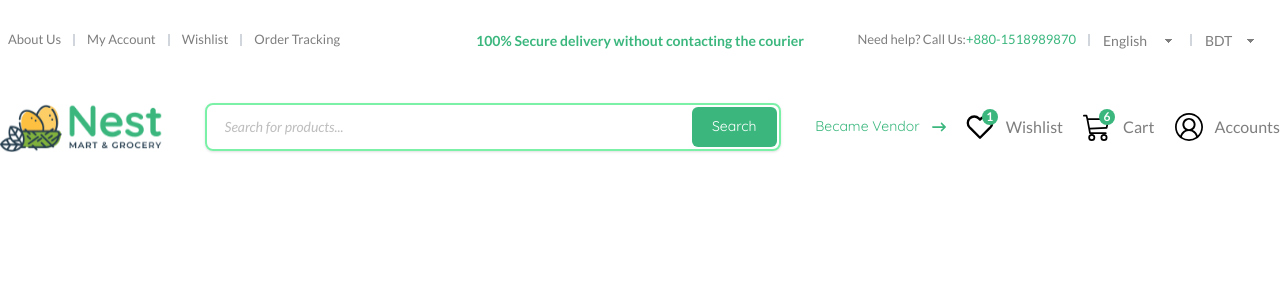
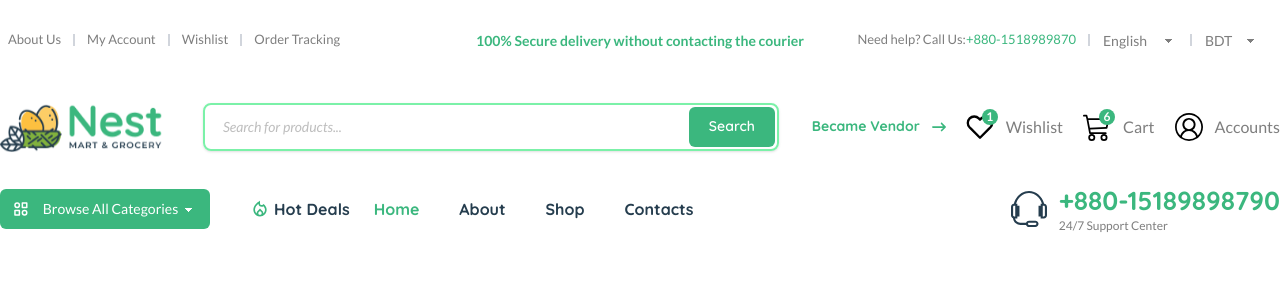
Before and after one commit to Nahid-Hasan-Utsob/Nest-Market-Grocery, a React (Vite) app: page / in a window 1280 px wide. Shown: the top 300 px of the page. Built offline with nearby package versions, Linux system fonts and the light colour scheme.

Commit message:
home navbar comple

```diff
--- /dev/null
+++ b/src/Components/Categories_Nav.jsx
@@ -0,0 +1,72 @@
+import React from "react";
+import { TbCategory2 } from "react-icons/tb";
+import { TfiHeadphoneAlt } from "react-icons/tfi";
+
+import { MdOutlineLocalFireDepartment } from "react-icons/md";
+import { NavLink } from "react-router-dom";
+
+export default function Categories_Nav() {
+  return (
+    <section>
+      <div className="flex justify-between items-center">
+        <div className="flex items-center">
+          <div className="category-class w-[250px]">
+            <li className="flex items-center text-white text-[13px]  ">
+              <div className="primary-bg-color rounded-md flex items-center pl-3 text-xl">
+                <TbCategory2></TbCategory2>
+                <select defaultValue="" className="select select-ghost ">
+                  <option className="" selected>
+                    Browse All Categories
+                  </option>
+                  <option className="">Bangla</option>
+                  <option className="">Bangla</option>
+                </select>
+              </div>
+            </li>
+          </div>
+          <div className="menu-text-color  gap-2 flex ">
+            <button className="flex items-center gap-1  quicksand-regular font-extrabold">
+              <MdOutlineLocalFireDepartment className="text-xl primary-text-color "></MdOutlineLocalFireDepartment>
+              Hot Deals
+            </button>
+
+            <NavLink
+              className={"text-base quicksand-regular  font-bold px-4 bg-red"}
+              to={"/"}
+            >
+              Home
+            </NavLink>
+
+            <NavLink
+              className={"text-base quicksand-regular  font-bold px-4 bg-red"}
+              to={"/about_us"}
+            >
+              About
+            </NavLink>
+            <NavLink
+              className={"text-base quicksand-regular  font-bold px-4 bg-red"}
+              to={"/Shops"}
+            >
+              Shop
+            </NavLink>
+            <NavLink
+              className={"text-base quicksand-regular  font-bold px-4 bg-red"}
+              to={"/contacts"}
+            >
+              Contacts
+            </NavLink>
+          </div>
+        </div>
+        <div className="flex gap-3 items-center">
+          <div>
+            <TfiHeadphoneAlt className="text-4xl menu-text-color"></TfiHeadphoneAlt>
+          </div>
+          <div className="leading-tight">
+            <p className="text-[26px] font-bold primary-text-color quicksand-regular">+880-15189898790</p>
+            <p className="text-[12px] lato-regular secondary-text-color">24/7 Support Center</p>
+          </div>
+        </div>
+      </div>
+    </section>
+  );
+}
--- a/src/Home_Pages/Navbar/Logo.jsx
+++ b/src/Home_Pages/Home-Header/Navbar/Logo.jsx
@@ -1,5 +1,5 @@
 import React from 'react'
-import logo from '../../assets/Icon-Images/Nest.svg'
+import logo from '../../../assets/Icon-Images/Nest.svg'
 
 export default function Logo() {
   return (
--- a/src/Home_Pages/Home.jsx
+++ b/src/Home_Pages/Home.jsx
@@ -1,19 +1,22 @@
-import React from 'react'
-import Home_header from './Home-Header/Home_hearder'
-import NavBar from './Navbar/NavBar'
-import Sesrch_Fileds from './Navbar/Sesrch_Fileds'
-import Logo from './Navbar/Logo'
-
+import React from "react";
+import Home_header from "./Home-Header/Home_hearder";
+import NavBar from "./Home-Header/Navbar/NavBar";
+import Sesrch_Fileds from "./Home-Header/Navbar/Sesrch_Fileds";
+import Logo from "./Home-Header/Navbar/Logo";
+import Categories_Nav from "../Components/Categories_Nav";
 
 export default function Home() {
   return (
     <div>
-          <Home_header></Home_header>
-          <div className='flex items-center justify-between mt-8'>
-            <Logo></Logo>
-            <Sesrch_Fileds></Sesrch_Fileds>
-            <NavBar></NavBar>
-          </div>
+      <Home_header></Home_header>
+      <div className="flex items-center justify-between mt-8">
+        <Logo></Logo>
+        <Sesrch_Fileds></Sesrch_Fileds>
+        <NavBar></NavBar>
+      </div>
+      <div className="mt-8">
+        <Categories_Nav></Categories_Nav>
+      </div>
     </div>
-  )
+  );
 }
--- /dev/null
+++ b/src/Pages/Blogs/Blogs.jsx
@@ -0,0 +1,9 @@
+import React from 'react'
+
+export default function Blogs() {
+  return (
+    <div>
+      <h1>blog</h1>
+    </div>
+  )
+}
--- /dev/null
+++ b/src/Pages/Contuct_Us/Contuct_Us.jsx
@@ -0,0 +1,9 @@
+import React from 'react'
+
+export default function Contuct_Us() {
+  return (
+    <div>
+      <h1>contacts</h1>
+    </div>
+  )
+}
--- /dev/null
+++ b/src/Pages/Shops/Shops.jsx
@@ -0,0 +1,9 @@
+import React from 'react'
+
+export default function Shops() {
+  return (
+    <div>
+      <h1>shops</h1>
+    </div>
+  )
+}
--- a/src/index.css
+++ b/src/index.css
@@ -3,18 +3,21 @@
 
 .lato-regular {
   font-family: "Lato", sans-serif;
-  font-weight: 400;
   font-optical-sizing: auto;
   font-style: normal;
 }
 .quicksand-regular {
   font-family: "Quicksand", sans-serif;
   font-optical-sizing: auto;
-  font-weight: 400;
+
   font-style: normal;
 }
 .primary-text-color {
   color: #3bb77e;
+}
+
+.menu-text-color {
+  color: #253D4E;
 }
 .primary-bg-color {
   background-color: #3bb77e;
@@ -23,7 +26,9 @@
 .secondary-text-color {
   color: #7e7e7e;
 }
-
+.active{
+color: #3bb77e;
+}
 .select {
   &:focus,
   &:focus-within {
@@ -36,8 +41,26 @@
 .select-ghost {
   &:focus,
   &:focus-within {
-    background-color: var(--color-base-100);
     color: #7e7e7e;
     box-shadow: none;
   }
 }
+
+
+.category-class .select-ghost {
+&:focus, &:focus-within {
+background-color:  #3bb77e;
+color: white;
+box-shadow: none;
+}
+}
+
+
+.category-class .select {
+  &:focus,
+  &:focus-within {
+    outline: none;
+    isolation: isolate;
+    z-index: 1;
+  }
+}
```
Also changed, not shown: src/Router/Router.jsx (+17 -5 lines), src/Home_Pages/Home-Header/Navbar/NavBar.jsx (renamed from src/Home_Pages/Navbar/NavBar.jsx), src/Home_Pages/Home-Header/Navbar/Sesrch_Fileds.jsx (renamed from src/Home_Pages/Navbar/Sesrch_Fileds.jsx).
